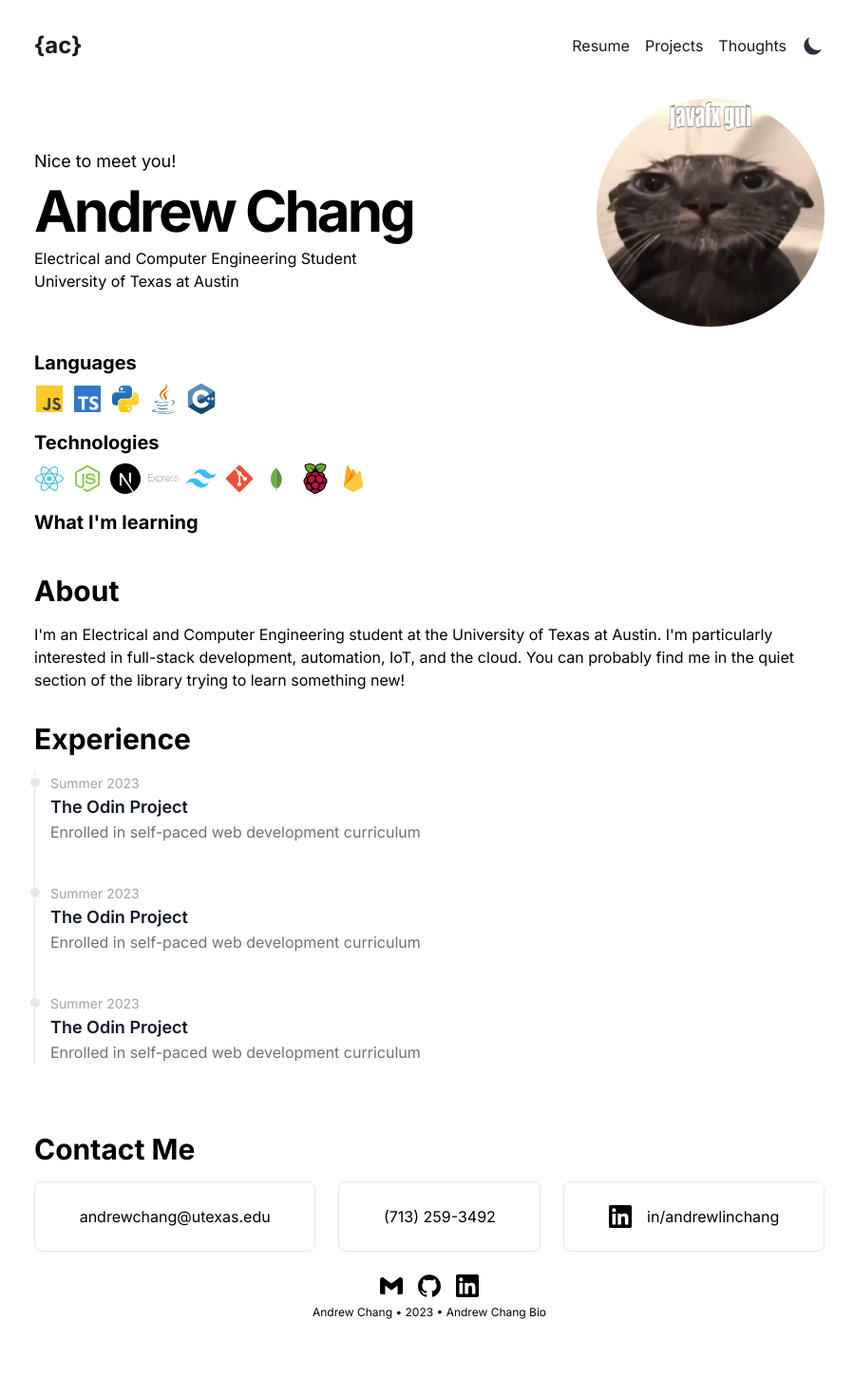
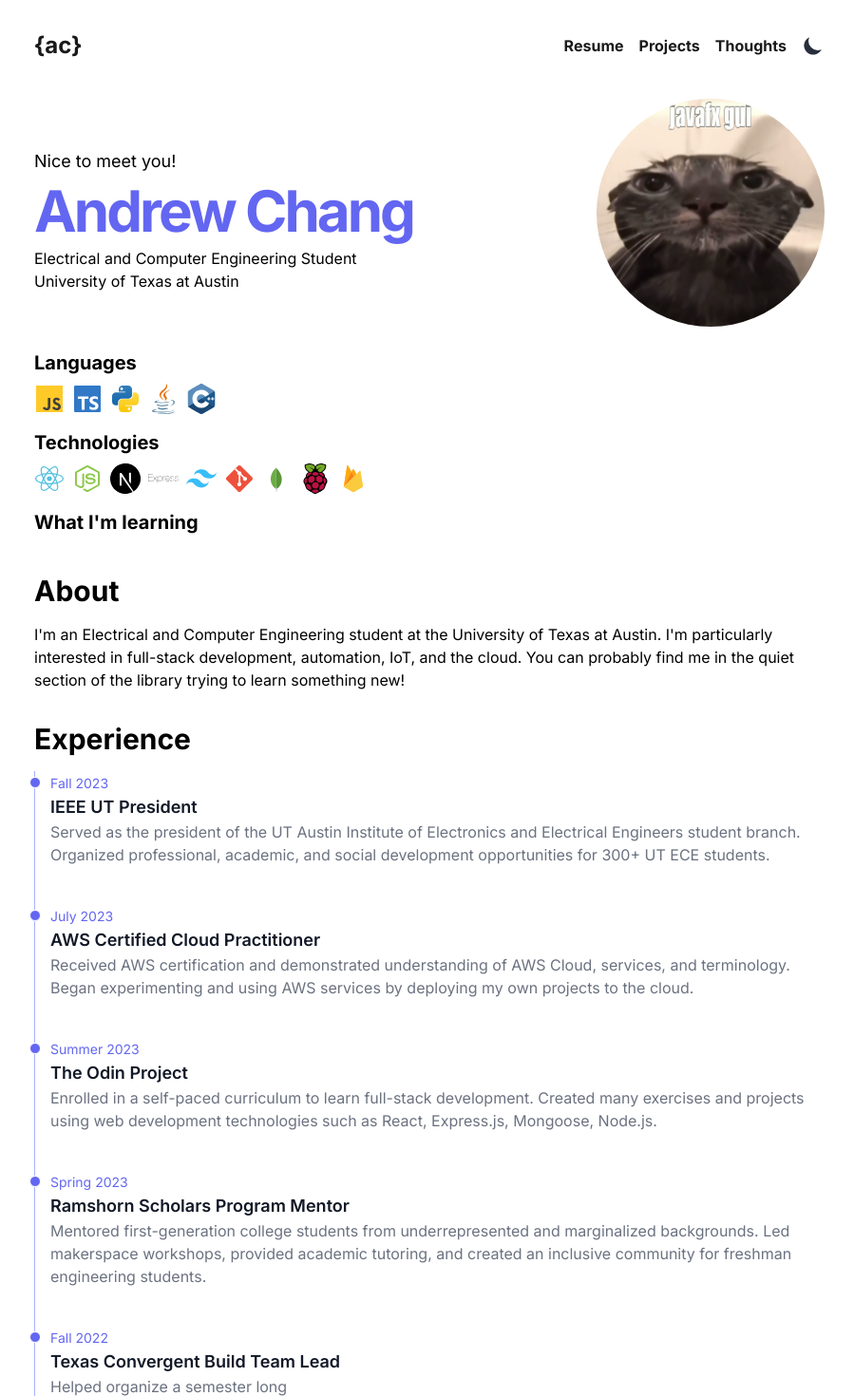
Before and after one commit to andrew-lin-chang/andrewchangbio, a Next.js app: page / in a window 1280 px wide. Shown: the top 1470 px of the page at 95% size, without its empty margins (188-1087 px from the left). Before the commit the page ends 1406 px from the top, so only its background shows below. Built offline with nearby package versions, Linux system fonts and the light colour scheme.

Commit message:
timeline refactor

```diff
--- a/app/page.tsx
+++ b/app/page.tsx
@@ -44,7 +44,7 @@ export default function Home() {
       <div className="flex-col-reverse flex justify-between items-center text-center md:flex-row md:text-left my-6">
         <div className="mt-4">
           <h2 className="text-sm md:text-lg">Nice to meet you!</h2>
-          <h1 className="font-bold text-3xl tracking-tighter md:text-6xl my-2">
+          <h1 className="font-bold text-3xl tracking-tighter md:text-6xl my-2 text-indigo-500">
             Andrew Chang
           </h1>
           <p>Electrical and Computer Engineering Student</p>
--- a/components/Header.tsx
+++ b/components/Header.tsx
@@ -7,23 +7,22 @@ export default function Header() {
     <div className="flex w-full items-center mt-4 justify-between sticky top-0 left-0 right-0 py-4 opacity-90 bg-white dark:bg-black z-10">
       <div>
         <Link href="/">
-          <h1 className="text-2xl font-bold">{`{ac}`}</h1>
+          <h1 className="text-2xl font-bold hover:text-indigo-500">{`{ac}`}</h1>
         </Link>
       </div>
 
-      <div className="flex gap-4">
-        <Link href="/resume" className="hover:font-bold">
+      <div className="flex gap-4 ">
+        <Link href="/resume" className="font-bold hover:text-indigo-500">
           Resume
         </Link>
-        <Link href="/projects" className="hover:font-bold">
+        <Link href="/projects" className="font-bold hover:text-indigo-500">
           Projects
         </Link>
-        <Link href="/thoughts" className="hover:font-bold">
+        <Link href="/thoughts" className="font-bold hover:text-indigo-500">
           Thoughts
         </Link>
         <ThemeSwitcher />
       </div>
-
     </div>
   );
 }
--- a/components/Timeline.tsx
+++ b/components/Timeline.tsx
@@ -1,3 +1,36 @@
+const entries = [
+  {
+    date: "Fall 2023",
+    position: "IEEE UT President",
+    summary:
+      "Served as the president of the UT Austin Institute of Electronics and Electrical Engineers student branch. Organized professional, academic, and social development opportunities for 300+ UT ECE students.",
+  },
+  {
+    date: "July 2023",
+    position: "AWS Certified Cloud Practitioner",
+    summary:
+      "Received AWS certification and demonstrated understanding of AWS Cloud, services, and terminology. Began experimenting and using AWS services by deploying my own projects to the cloud.",
+  },
+  {
+    date: "Summer 2023",
+    position: "The Odin Project",
+    summary:
+      "Enrolled in a self-paced curriculum to learn full-stack development. Created many exercises and projects using web development technologies such as React, Express.js, Mongoose, Node.js.",
+  },
+  {
+    date: "Spring 2023",
+    position: "Ramshorn Scholars Program Mentor",
+    summary:
+      "Mentored first-generation college students from underrepresented and marginalized backgrounds. Led makerspace workshops, provided academic tutoring, and created an inclusive community for freshman engineering students.",
+  },
+  {
+    date: "Fall 2022",
+    position: "Texas Convergent Build Team Lead",
+    summary:
+      "Helped organize a semester long",
+  },
+];
+
 function TimelineEntry({
   date,
   position,
@@ -9,8 +42,9 @@ function TimelineEntry({
 }) {
   return (
     <li className="mb-10 ml-4">
-      <div className="absolute w-3 h-3 bg-gray-200 rounded-full mt-1.5 -left-1.5 border border-white dark:border-gray-900 dark:bg-gray-700"></div>
-      <time className="mb-1 text-sm font-normal leading-none text-gray-400 dark:text-gray-500">
+      <div className="absolute w-3 h-3 bg-indigo-500 rounded-full mt-1.5 -left-1.5 border border-white dark:border-gray-900"></div>
+      <div className="absolute w-3 h-3 bg-indigo-500 rounded-full mt-1.5 -left-1.5 border border-white dark:border-gray-900"></div>
+      <time className="mb-1 text-sm font-normal leading-none text-indigo-500">
         {date}
       </time>
       <h3 className="text-lg font-semibold text-gray-900 dark:text-white">
@@ -25,22 +59,10 @@ function TimelineEntry({
 
 export default function Timeline() {
   return (
-    <ol className="relative border-l border-gray-200 dark:border-gray-700">
-      <TimelineEntry
-        date="Summer 2023"
-        position="The Odin Project"
-        summary="Enrolled in self-paced web development curriculum"
-      />
-      <TimelineEntry
-        date="Summer 2023"
-        position="The Odin Project"
-        summary="Enrolled in self-paced web development curriculum"
-      />
-      <TimelineEntry
-        date="Summer 2023"
-        position="The Odin Project"
-        summary="Enrolled in self-paced web development curriculum"
-      />
+    <ol className="relative border-l border-indigo-300 dark:border-indigo-900 [&>*:first-child>div:first-child]:animate-ping">
+      {entries.map((entry) => (
+        <TimelineEntry {...entry} />
+      ))}
     </ol>
   );
 }
```
